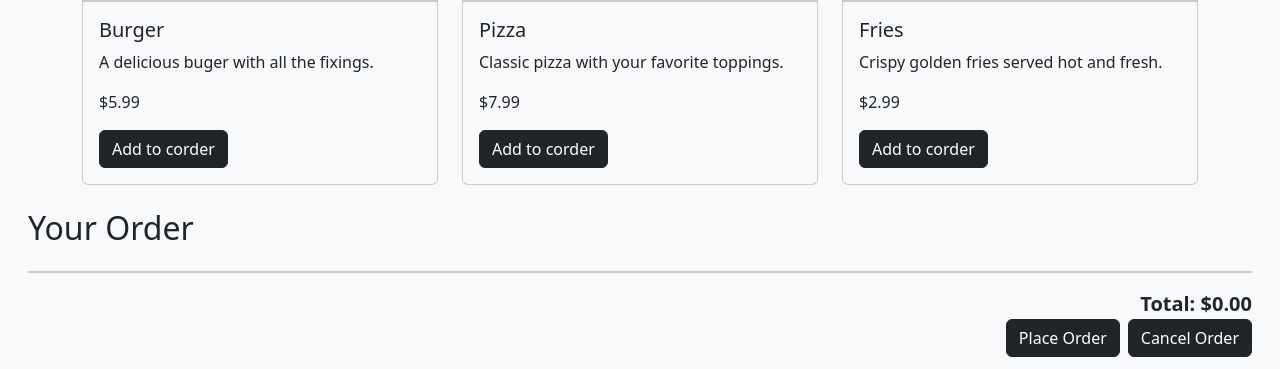
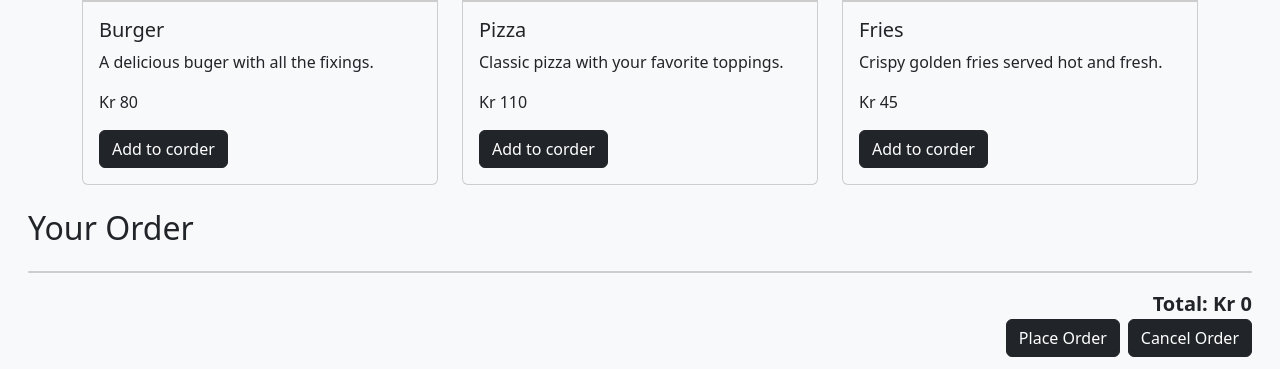
Before and after one commit to deol13/Fast-Food-Ordering-App-Workshop, a React (Vite) app: page / in a window 1280 px wide. Shown: the part 495-864 px from the top of the page. Built offline with nearby package versions, Linux system fonts and the light colour scheme.

Commit message:
Changed currency

```diff
--- a/src/components/Cart.jsx
+++ b/src/components/Cart.jsx
@@ -28,7 +28,7 @@ const Cart = ({items, backgroundColor, textAndBtnColor, updateCartAction}) => {
                 ))}
             </div>
             <div className="text-end mt-3">
-                <p className="mb-0 fw-bold fs-5">Total: ${items.reduce((total, item) => total + (item.price * item.count), 0).toFixed(2)}</p>
+                <p className="mb-0 fw-bold fs-5">Total: Kr {items.reduce((total, item) => total + (item.price * item.count), 0)}</p>
                 <button className={`btn btn-${textAndBtnColor}`} onClick={() => alert("Order placed!")}>Place Order</button>
                 <button className={`btn btn-${textAndBtnColor} ms-2`} onClick={() => alert("Order cancelled!")}>Cancel Order</button>
             </div>
--- a/src/components/CartCard.jsx
+++ b/src/components/CartCard.jsx
@@ -23,7 +23,7 @@ const CartCard = ({title, price, count, backgroundColor, textAndBtnColor, update
                         <button className={`btn btn-${textAndBtnColor}`} onClick={handleRemove}>-</button>
                     </div>
                     <p className="card-text mb-0 fw-bold fs-5">Count: {count}</p>
-                    <p className="card-text mb-0 fw-bold fs-5">${totalPrice.toFixed(2)}</p>
+                    <p className="card-text mb-0 fw-bold fs-5">Kr {totalPrice}</p>
                 </div>
             </div>
         </div>
--- a/src/components/FastFoodCard.jsx
+++ b/src/components/FastFoodCard.jsx
@@ -30,7 +30,7 @@ const FastFoodCard = ({
                 <div className="card-body">
                     <h5 className="card-title">{title}</h5>
                     <p className="card-text">{description}</p>
-                    <p className="card-text">${price.toFixed(2)}</p>
+                    <p className="card-text">Kr {price}</p>
                     <button className={`btn btn-${textAndBtnColor}`} onClick={buttonAction}>Add to corder</button>
                 </div>
             </div>
--- a/src/components/FastFoodMenu.jsx
+++ b/src/components/FastFoodMenu.jsx
@@ -4,14 +4,14 @@ import Cart from "./Cart.jsx";
 
 const FastFoodMenu = () => {
     const foodItems = [
-        { id: 1, title: "Burger", description: "A delicious buger with all the fixings.", price: 5.99, image: "https://placehold.co/150", catergories: ["All", "Main"] },
-        { id: 2, title: "Pizza", description: "Classic pizza with your favorite toppings.", price: 7.99, image: "https://placehold.co/150", catergories: ["All","Main"]},
-        { id: 3, title: "Fries", description: "Crispy golden fries served hot and fresh.", price: 2.99, image: "https://placehold.co/150", catergories: ["All", "Secondary"] }
+        { id: 1, title: "Burger", description: "A delicious buger with all the fixings.", price: 80, image: "https://placehold.co/150", catergories: ["All", "Main"] },
+        { id: 2, title: "Pizza", description: "Classic pizza with your favorite toppings.", price: 110, image: "https://placehold.co/150", catergories: ["All","Main"]},
+        { id: 3, title: "Fries", description: "Crispy golden fries served hot and fresh.", price: 45, image: "https://placehold.co/150", catergories: ["All", "Secondary"] }
     ];
     const cartItems = [
-        { id: 1, title: "Burger", count: 0, price: 5.99 },
-        { id: 2, title: "Pizza", count: 0, price: 7.99},
-        { id: 3, title: "Fries", count: 0, price: 2.99}
+        { id: 1, title: "Burger", count: 0, price: 80 },
+        { id: 2, title: "Pizza", count: 0, price: 110},
+        { id: 3, title: "Fries", count: 0, price: 45}
     ];
     const [selectedCategory, setSelectedCategory] = useState("All");
     const foodCategories = ["All", "Main", "Secondary"];
```
